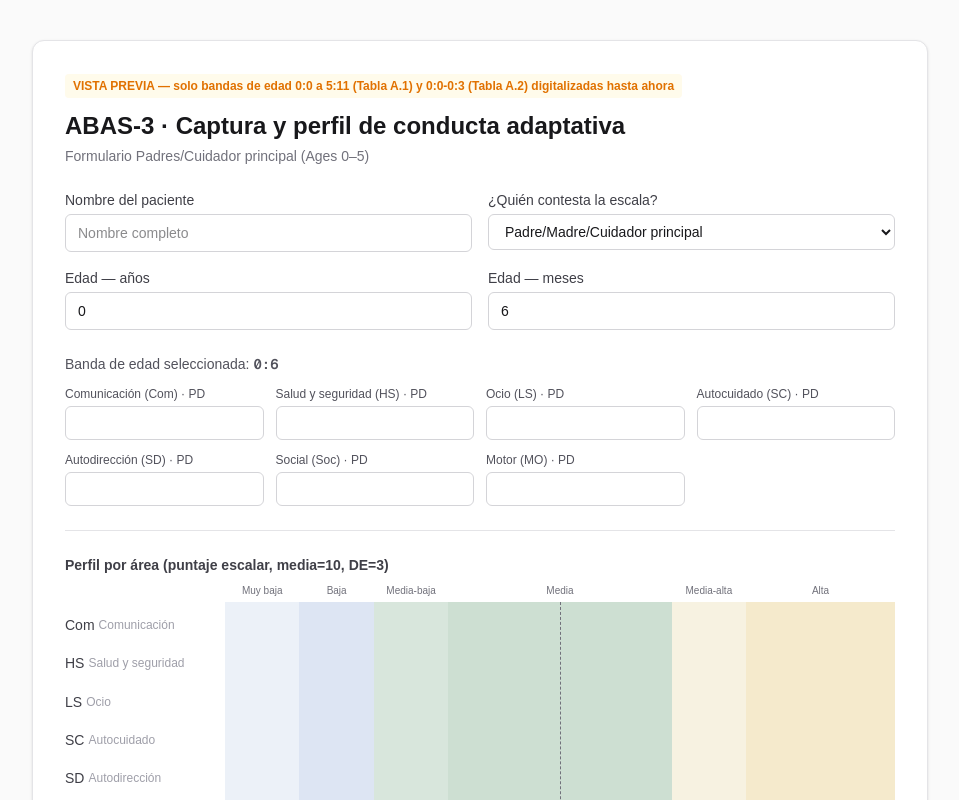
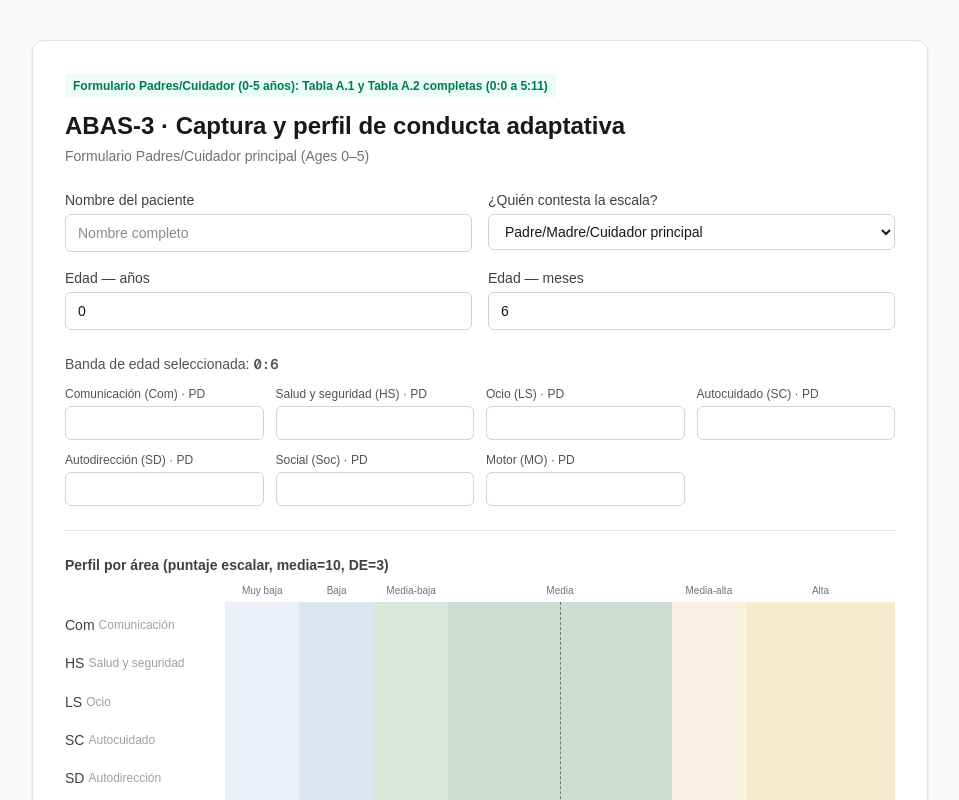
Before and after one commit to AndrewParker99/neurotmxlab, a Next.js app: page / in a window 1280 px wide. Shown: the top 800 px of the page, without its empty margins (160-1119 px from the left). Built offline with nearby package versions, Linux system fonts and the light colour scheme.

Commit message:
Actualizar aviso de estado: formulario Padres/Cuidador 0-5 completo

```diff
--- a/src/app/page.tsx
+++ b/src/app/page.tsx
@@ -76,8 +76,8 @@
     <div className="min-h-screen bg-zinc-50 py-10 px-4">
       <div className="max-w-4xl mx-auto bg-white rounded-xl shadow-sm border border-zinc-200 p-8">
         <div className="mb-6">
-          <p className="text-xs font-semibold text-amber-600 bg-amber-50 inline-block px-2 py-1 rounded">
-            VISTA PREVIA — solo bandas de edad 0:0 a 5:11 (Tabla A.1) y 0:0-0:3 (Tabla A.2) digitalizadas hasta ahora
+          <p className="text-xs font-semibold text-emerald-700 bg-emerald-50 inline-block px-2 py-1 rounded">
+            Formulario Padres/Cuidador (0-5 años): Tabla A.1 y Tabla A.2 completas (0:0 a 5:11)
           </p>
           <h1 className="text-2xl font-bold text-zinc-900 mt-3">ABAS-3 · Captura y perfil de conducta adaptativa</h1>
           <p className="text-zinc-500 text-sm mt-1">Formulario Padres/Cuidador principal (Ages 0–5)</p>
```
